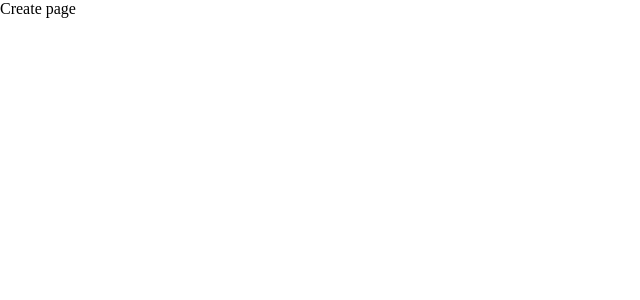
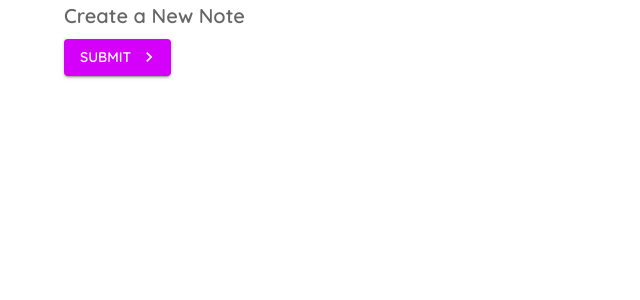
Before and after one commit to yamakou9665/material-ui-tut, a React (Create React App) app: page /create in a window 1280 px wide. Shown: the top 300 px of the page, without its empty margins (0-640 px from the left). Built offline with nearby package versions, Linux system fonts and the light colour scheme.

Commit message:
#6 まで終了

```diff
--- a/src/App.js
+++ b/src/App.js
@@ -1,9 +1,28 @@
-import { BrowserRouter as Router, Switch, Route } from 'react-router-dom'
-import Notes from './pages/Notes'
-import Create from './pages/Create'
+import { BrowserRouter as Router, Switch, Route } from "react-router-dom";
+import Notes from "./pages/Notes";
+import Create from "./pages/Create";
+import { ThemeProvider, createMuiTheme } from "@mui/material/styles";
+import { purple } from "@mui/material/colors";
+
+const theme = createMuiTheme({
+  palette: {
+    primary: {
+      main: "#fefefe"
+    },
+    secondary: purple
+  },
+  typography: {
+    fontFamily: "quicksand",
+    fontWeightLight: 400,
+    fontWeightRegular: 500,
+    fontWeightMedium: 600,
+    fontWeightBold: 700
+  }
+});
 
 function App() {
   return (
+    <ThemeProvider theme={theme}>
       <Router>
         <Switch>
           <Route exact path="/">
@@ -14,6 +33,7 @@ function App() {
           </Route>
         </Switch>
       </Router>
+    </ThemeProvider>
   );
 }
 
--- a/src/index.css
+++ b/src/index.css
@@ -1,3 +1,5 @@
+@import url("https://fonts.googleapis.com/css2?family=Quicksand:wght@300;400;500;600;700&display=swap");
+
 body {
   margin: 0;
   -webkit-font-smoothing: antialiased;
--- a/src/pages/Create.js
+++ b/src/pages/Create.js
@@ -1,9 +1,32 @@
-import React from 'react'
+import React from "react";
+import Typography from "@mui/material/Typography";
+import Button from "@mui/material/Button";
+import Container from "@mui/material/Container";
+import { makeStyles } from "@material-ui/core/styles";
+import KeyboardArrowRightIcon from "@mui/icons-material/KeyboardArrowRight";
+
+const useStyles = makeStyles({});
 
 export default function Create() {
   return (
-    <div>
-      Create page
-    </div>
-  )
+    <Container>
+      <Typography
+        variant="h6"
+        color="textSecondary"
+        gutterBottom
+        component="h2"
+      >
+        Create a New Note
+      </Typography>
+      <Button
+        onClick={() => console.log("Yout clicked me!")}
+        type="submit"
+        color="secondary"
+        variant="contained"
+        endIcon={<KeyboardArrowRightIcon />}
+      >
+        Submit
+      </Button>
+    </Container>
+  );
 }
--- a/src/pages/Notes.js
+++ b/src/pages/Notes.js
@@ -1,9 +1,5 @@
-import React from 'react'
+import React from "react";
 
 export default function Notes() {
-  return (
-    <div>
-      Notes page
-    </div>
-  )
+  return <></>;
 }
```
Also changed, not shown: package.json (+7 -2 lines). Lines whose indentation alone changed are shown as unchanged.
